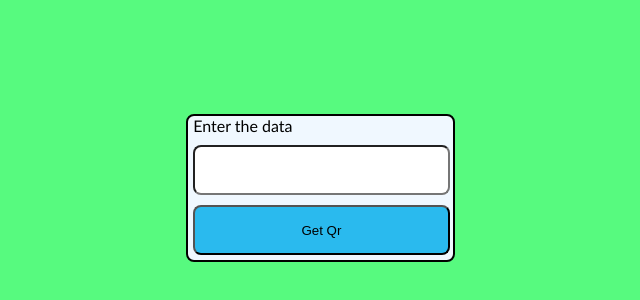
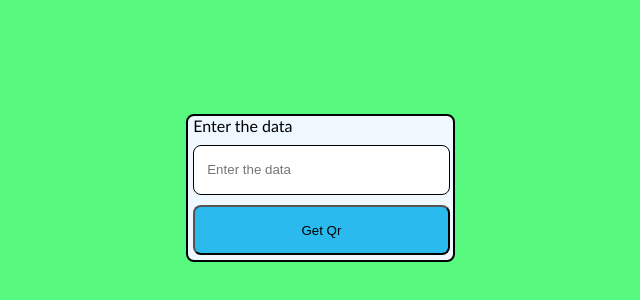
Before and after one commit to Suresh-Kumar-Vuyala/Qr-genetor, a plain HTML site: page index.html in a window 1280 px wide. Shown: the part 126-426 px from the top of the page, without its empty margins (326-966 px from the left). Drawn offline with Linux system fonts and the light colour scheme.

```diff
--- a/index.html
+++ b/index.html
@@ -11,7 +11,7 @@
     <div class="container">
         <div class="form">
             <p>Enter the data</p>
-            <input type="text" id="input">
+            <input type="text" id="input" placeholder="Enter the data">
             <!-- <img src="" > -->
             <button>Get Qr</button>
 
--- a/style.css
+++ b/style.css
@@ -30,6 +30,9 @@
     height:50px;
     margin-left:5px;
     border-radius: 8px;
+    border: 1px solid black;
+    line-height: 50px;
+    padding-left: 5%;
 
 }
 
```
